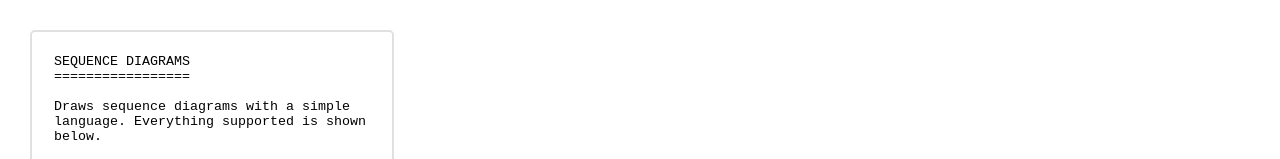
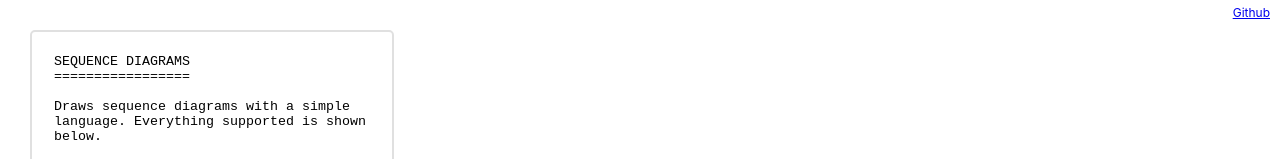
Before and after one commit to rsk7/diagram, a React (Create React App) app: page / in a window 1280 px wide. Shown: the top 159 px of the page. Built offline with nearby package versions, Linux system fonts and the light colour scheme.

Commit message:
adding github link

```diff
--- a/src/App.css
+++ b/src/App.css
@@ -7,3 +7,10 @@ svg {
 .div {
   position: relative;
 }
+
+#github {
+  position: absolute;
+  top: 5px;
+  right: 10px;
+  font-size: 12px;
+}
--- a/src/App.tsx
+++ b/src/App.tsx
@@ -47,6 +47,9 @@ function App() {
 
   return (
     <div className="App">
+      <a id="github" href="https://github.com/rsk7/diagram">
+        Github
+      </a>
       <svg
         onMouseDown={(e) => handleMouseDown({ x: e.pageX, y: e.pageY })}
         onMouseMove={(e) => handleMouseMove({ x: e.pageX, y: e.pageY })}
--- a/src/components/hooks/useSvgMatrixState.ts
+++ b/src/components/hooks/useSvgMatrixState.ts
@@ -53,7 +53,7 @@ export default function useSvgMatrixState(startPosition?: Position) {
   };
 
   const handleZoom = (position: Position, scrollUp: boolean) => {
-    const zoomFactor = scrollUp ? 1 / 1.01 : 1.01;
+    const zoomFactor = scrollUp ? 1 / 1.1 : 1.1;
     const point = new DOMPoint(position.x, position.y);
     const transformedPoint = point.matrixTransform(matrixState.inverse());
     setMatrixState(
```
